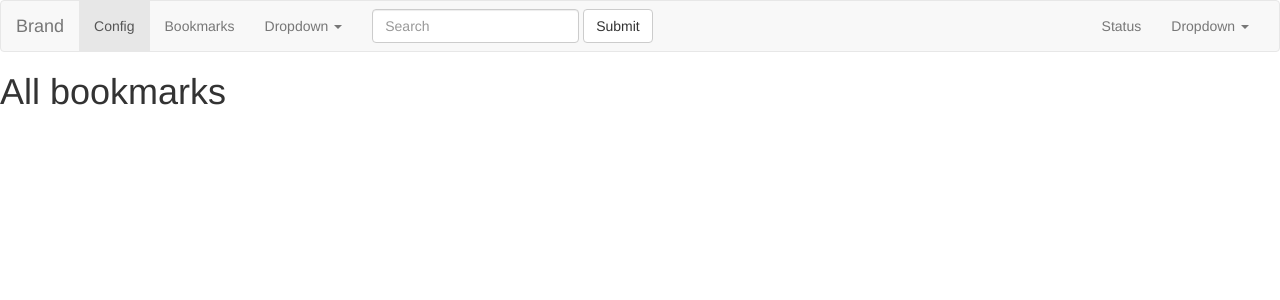
After one commit to andreydelpozo2/breadcrumbs, a Flask app: template src/templates/bookmarks.html in a window 1280 px wide. The commit adds this page. Shown: the top 300 px of the page. Run offline with Flask 2, Linux system fonts and the light colour scheme; the template is opened without the code that fills it, so the values that code supplies are empty; some libraries are stand-ins or nearby versions.

Commit message:
list all bookmarks

```diff
--- a/src/server.py
+++ b/src/server.py
@@ -183,6 +183,18 @@ def projects():
 def about():
     return "About page"
 
+@app.route("/bookmarks")
+def bookmarks():
+    #es = Elasticsearch()
+    #es.search(index='bc', filter_path=['hits.hits._id','hits.hits._source.url', 'hits.hits._source.timestamp'])
+    rq = requests.get("http://localhost:9200/bc/_search?_source=timestamp,url")
+    a = json.loads(rq.text)
+    s = [x['_source']['url'] for x in a['hits']['hits']]
+
+    return render_template('bookmarks.html', links=s);
+
+
+#GET
 if __name__ == "__main__":
     app.debug = True
     app.run()
--- a/src/templates/base.html
+++ b/src/templates/base.html
@@ -28,7 +28,7 @@
     <div class="collapse navbar-collapse" id="bs-example-navbar-collapse-1">
       <ul class="nav navbar-nav">
         <li class="active"><a href="{{ url_for('config') }}">Config<span class="sr-only">(current)</span></a></li>
-        <li><a href="#">Link2</a></li>
+        <li><a href="bookmarks">Bookmarks</a></li>
         <li class="dropdown">
           <a href="#" class="dropdown-toggle" data-toggle="dropdown" role="button" aria-haspopup="true" aria-expanded="false">Dropdown <span class="caret"></span></a>
           <ul class="dropdown-menu">
--- /dev/null
+++ b/src/templates/bookmarks.html
@@ -0,0 +1,11 @@
+{% extends "base.html" %}
+{% block content %}
+<h1>All bookmarks</h1>
+<div class="container">
+    <ul>
+  {% for u in links %}
+    <li><a href="{{ u }}">{{ u }}</a></li>
+  {% endfor %}
+  </ul>
+      </div>
+{% endblock %}
```
